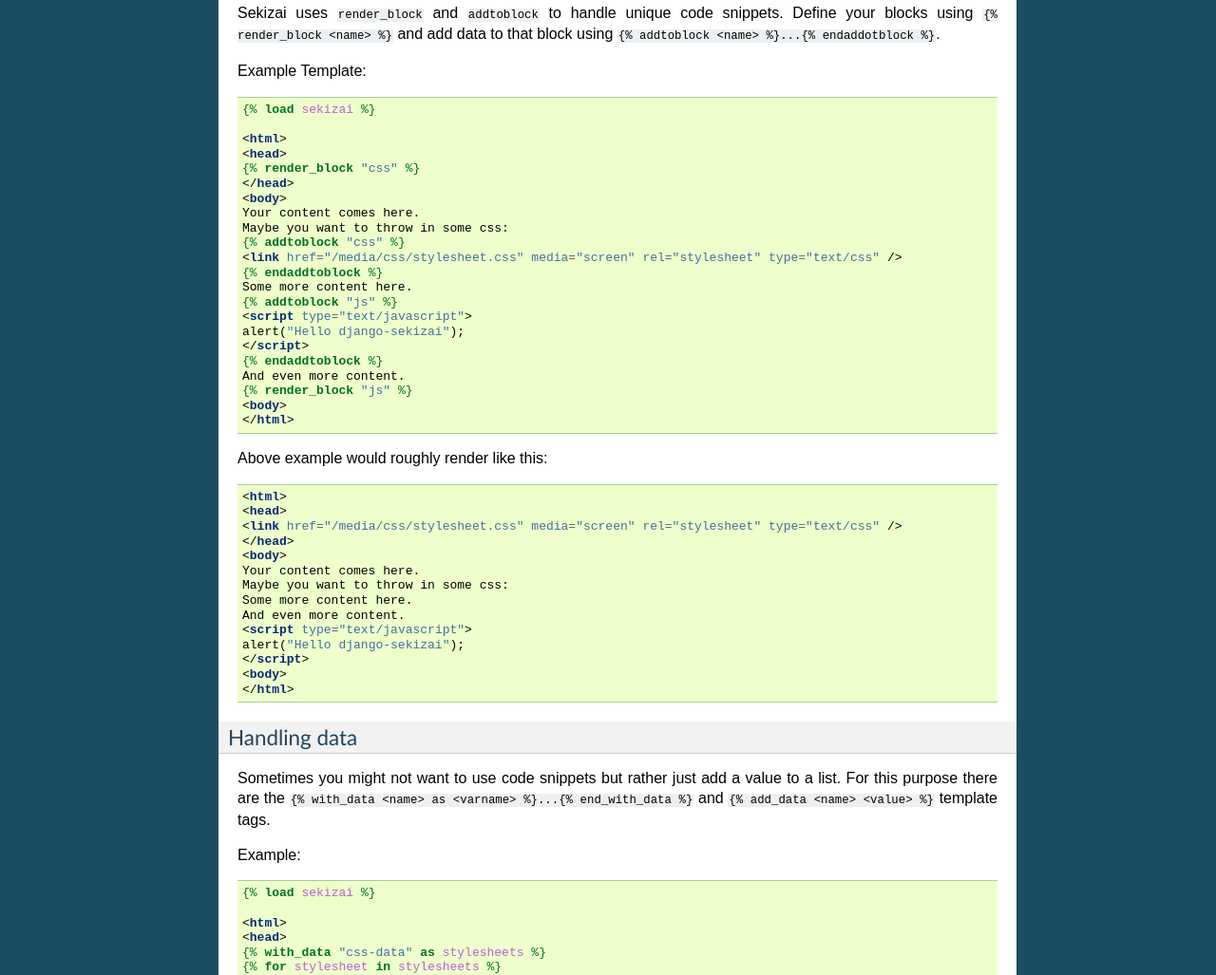
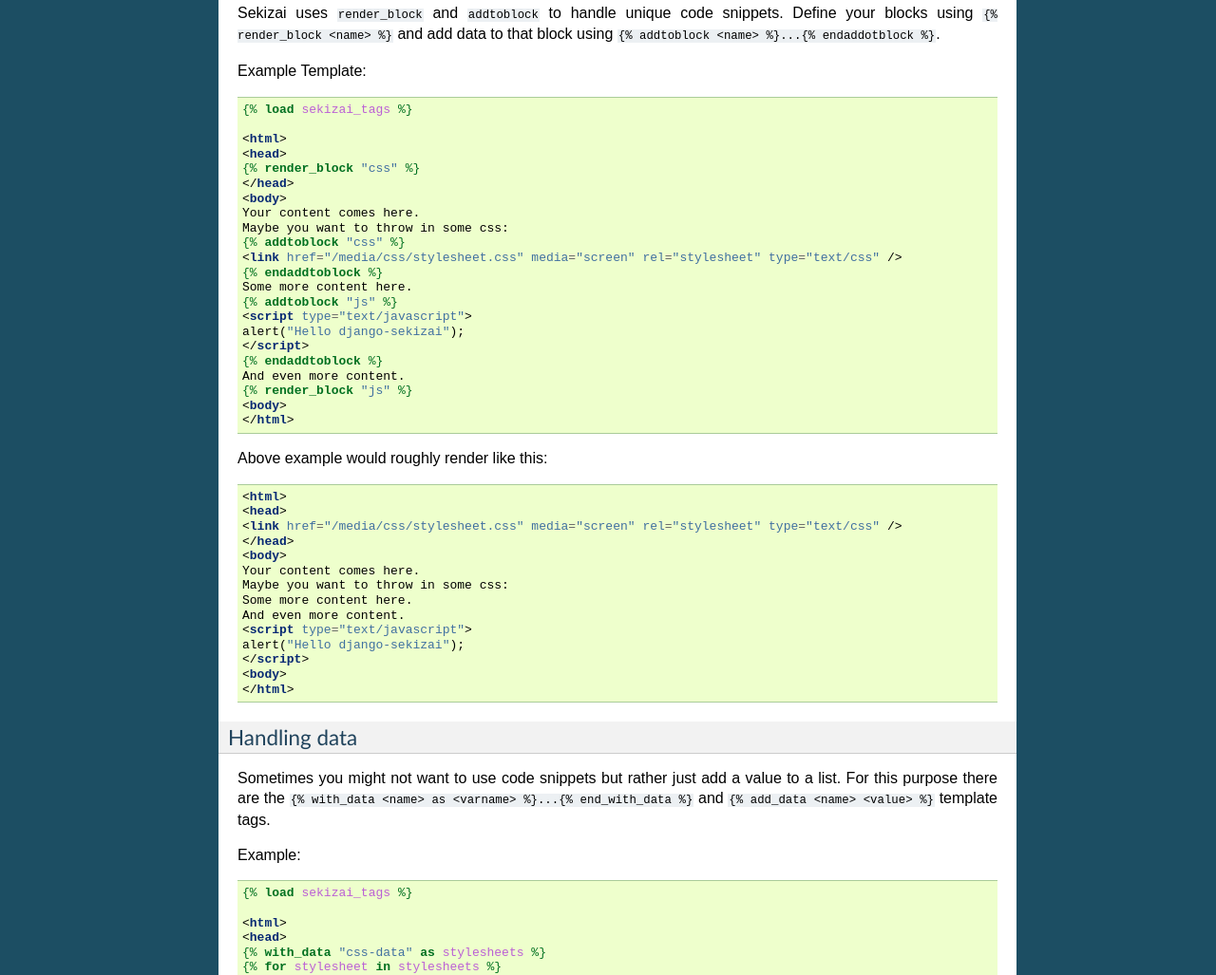
Before and after one commit to django-cms/django-sekizai, a Sphinx documentation site: the page built from docs/usage.rst, in a window 1280 px wide and 1400 px high, scrolled down 337 px. Shown: the part 152-1179 px from the top of the window at 95% size. Built offline with Sphinx 7.4.7, drawn with Linux system fonts in a browser that asks for light colours.

Commit message:
sekizai_tags instead of just sekizai in the docs

```diff
--- a/docs/usage.rst
+++ b/docs/usage.rst
@@ -34,7 +34,7 @@
 
 Example Template::
 
-    {% load sekizai %}
+    {% load sekizai_tags %}
 
     <html>
     <head>
@@ -85,7 +85,7 @@
 
 Example::
 
-    {% load sekizai %}
+    {% load sekizai_tags %}
 
     <html>
     <head>
```
